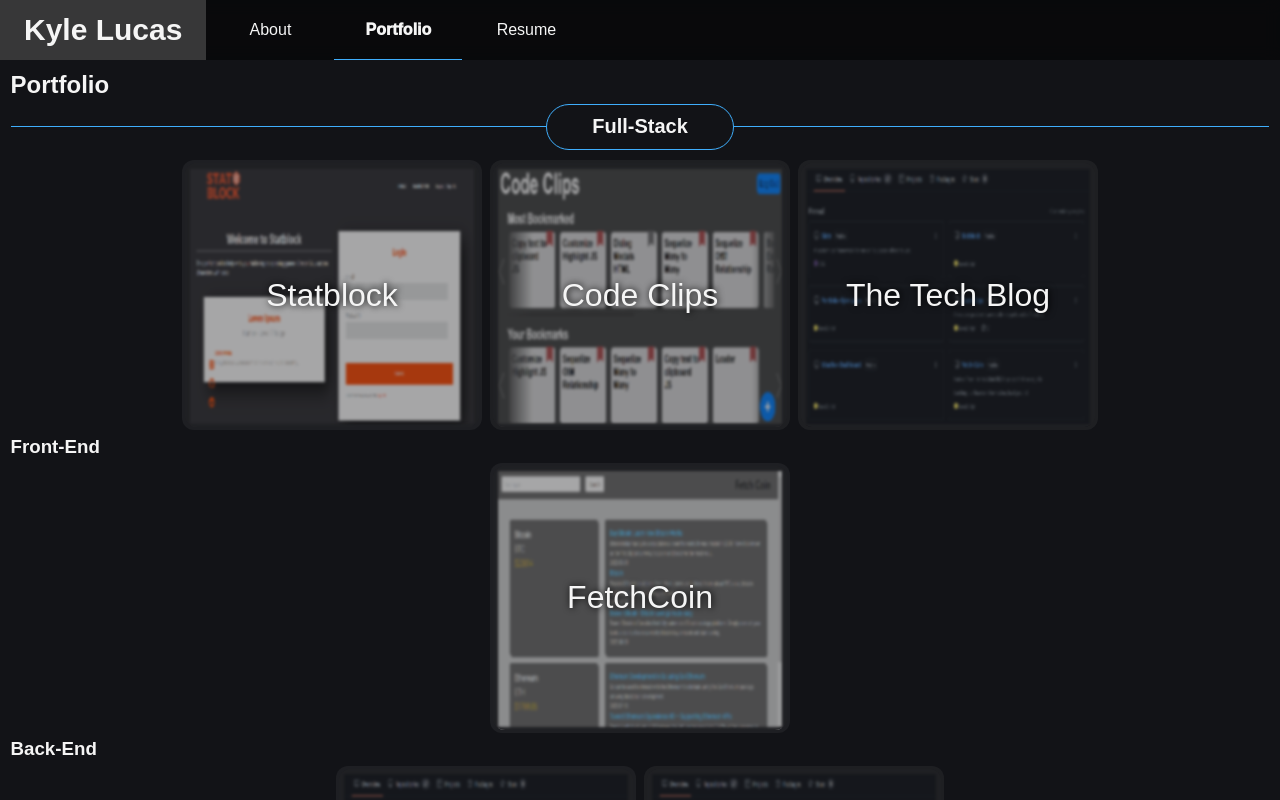
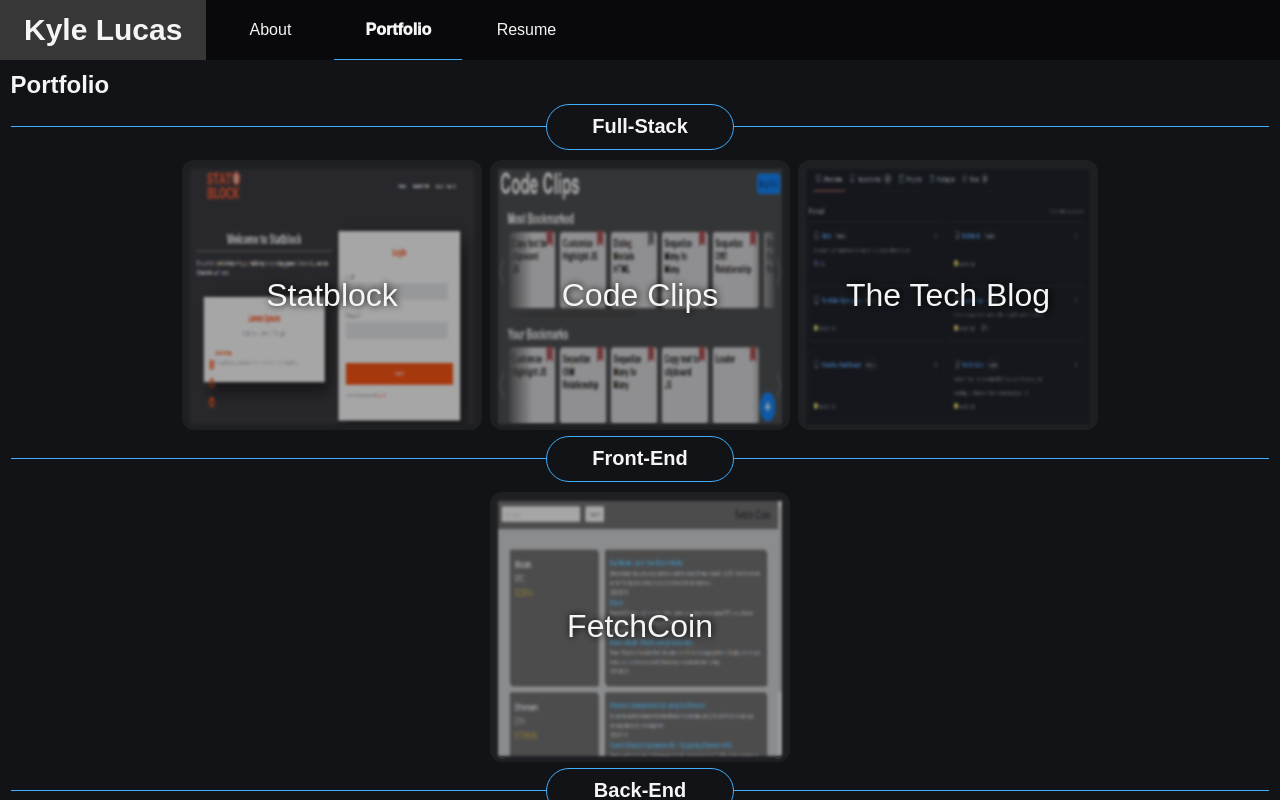
Before and after one commit to kwlucas/Portfolio-Kyle-Lucas, a React (Create React App) app in the folder client/: page /Portfolio-Kyle-Lucas/portfolio in a window 1280 px wide. Both pictures are taken after a click on the element "Portfolio". Shown: the top 800 px of the page. Built offline with nearby package versions, Linux system fonts and the light colour scheme.

Commit message:
Added sections to portfolio

```diff
--- a/client/src/pages/portfolio.js
+++ b/client/src/pages/portfolio.js
@@ -154,18 +154,26 @@ export default function Portfolio() {
                     ))}
                 </div>
             </section>
+            <section>
+                <div>
                     <h3>Front-End</h3>
+                </div>
                 <div className='cardContainer' onMouseMove={handleMouseMove}>
                     {frontEndProjects.map((project, index) => (
                         <Project key={index} projectData={project} />
                     ))}
                 </div>
+            </section>
+            <section>
+                <div>
                     <h3>Back-End</h3>
+                </div>
                 <div className='cardContainer' onMouseMove={handleMouseMove}>
                     {backEndProjects.map((project, index) => (
                         <Project key={index} projectData={project} />
                     ))}
                 </div>
+            </section>
         </main>
     );
 }
```
Lines whose indentation alone changed are shown as unchanged.
